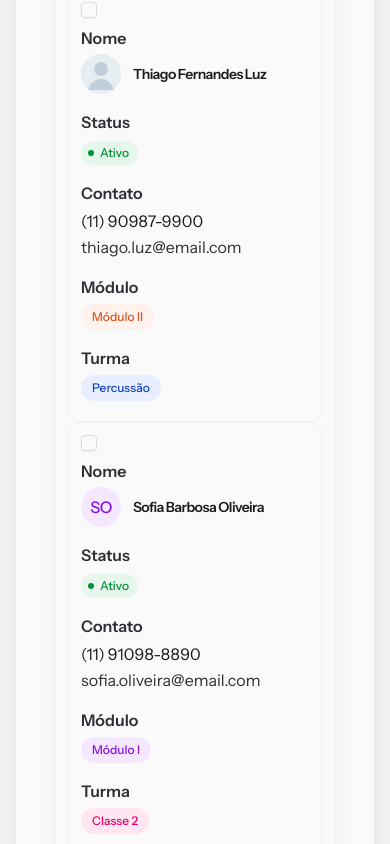
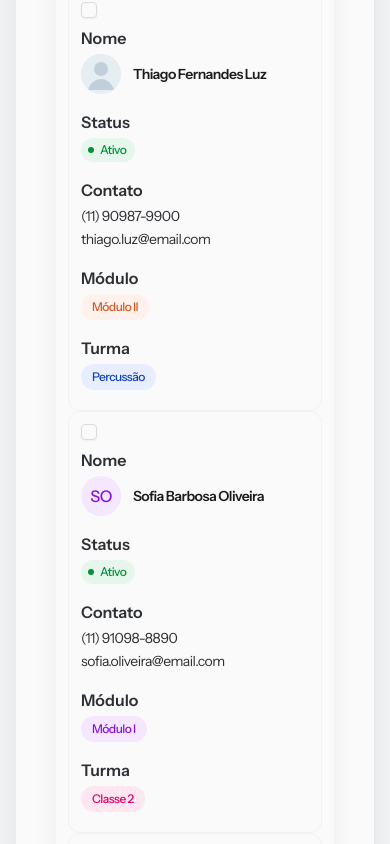
Before and after one commit to AndressaMendess/clm-gestao-2.0, a Next.js app: page /playground in a window 390 px wide. Shown: the part 5497-6341 px from the top of the page. Built offline with nearby package versions, Linux system fonts and the light colour scheme.

Commit message:
fix: unify table cell typography across desktop and mobile

```diff
--- a/src/components/ui/table-card/index.tsx
+++ b/src/components/ui/table-card/index.tsx
@@ -10,6 +10,7 @@ import {
   getTableCardFlexAlignStyles,
   tableCardBodyCellBaseStyles,
   tableCardClickableCellStyles,
+  tableCardCellValueTextStyles,
   tableCardBodyRowStyles,
   tableCardClickableRowStyles,
   tableCardContainerStyles,
@@ -344,6 +345,7 @@ export function TableCard<Row extends Record<string, unknown>>({
                           <div
                             className={cx(
                               "w-full",
+                              tableCardCellValueTextStyles,
                               getTableCardAlignStyles(column.align),
                               column.isClickable && tableCardClickableCellStyles,
                             )}
@@ -401,7 +403,9 @@ export function TableCard<Row extends Record<string, unknown>>({
                     key={column.id}
                   >
                     <span className={tableCardMobileFieldLabelStyles}>{column.header}</span>
-                    <div>{renderCellValue(row, column, absoluteRowIndex)}</div>
+                    <div className={tableCardCellValueTextStyles}>
+                      {renderCellValue(row, column, absoluteRowIndex)}
+                    </div>
                   </div>
                 ))}
               </article>
--- a/src/components/ui/table-card/table-card.styles.ts
+++ b/src/components/ui/table-card/table-card.styles.ts
@@ -37,6 +37,9 @@ export const tableCardBodyCellBaseStyles =
 
 export const tableCardClickableCellStyles = "cursor-pointer";
 
+export const tableCardCellValueTextStyles =
+  "text-[var(--content-secondary)] [font-size:var(--typography-body-medium-regular-font-size)] [line-height:var(--typography-body-medium-regular-line-height)] [font-weight:var(--typography-body-medium-regular-font-weight)] [letter-spacing:var(--typography-body-medium-regular-letter-spacing)]";
+
 export const tableCardStatusRowStyles = "border-b-0";
 
 export const tableCardStatusCellStyles =
```
